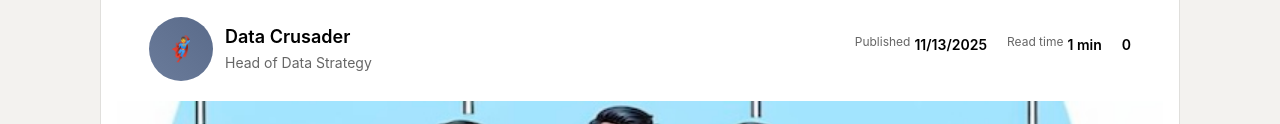
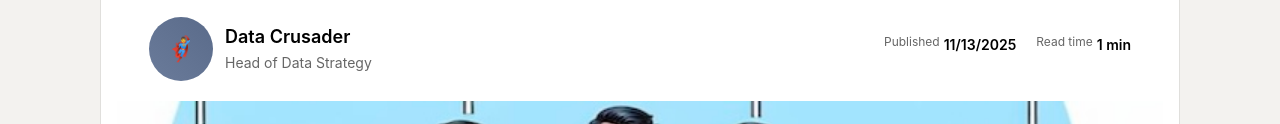
Before and after one commit to denizen-star/kblog, a website: page articles/data-bi-analytics-ml-and-ai-are-we-viewing-them-as-one-function-one-team-or-competing-functions-/index.html in a window 1280 px wide. Shown: the part 504-628 px from the top of the page. Drawn offline with Linux system fonts and the light colour scheme.

Commit message:
Remove leftover Views counter stat-item displaying '0' from article headers

```diff
--- a/articles/data-bi-analytics-ml-and-ai-are-we-viewing-them-as-one-function-one-team-or-competing-functions-/index.html
+++ b/articles/data-bi-analytics-ml-and-ai-are-we-viewing-them-as-one-function-one-team-or-competing-functions-/index.html
@@ -143,10 +143,7 @@
                                 <span class="stat-label">Read time</span>
                                 <span class="stat-value">1 min</span>
                             </div>
-                            <div class="stat-item">
-                                <span class="stat-value">0</span>
                             </div>
-                        </div>
                     </div>
                 </header>
 
```
Also changed, not shown: articles/fusion-blueprint-the-blueprint-for-velocity-three-non-negotiable-pillars-of-intelligent-fusion-23-/index.html (+0 -3 lines), articles/fusion-blueprint-the-data-strategy-mandate-why-a-half-committed-pivot-guarantees-failure/index.html (+0 -3 lines), articles/information-asymmetry-how-does-it-impact-your-business-13/index.html (+0 -3 lines), articles/information-asymmetry-ia-4-executive-pillars-to-conquer-ia-33/index.html (+0 -3 lines), articles/information-asymmetry-ia-unpacking-internal-asymmetry-silos-power-and-ethics-23/index.html (+0 -3 lines), articles/information-asymmetry/index.html (+0 -3 lines), articles/stop-debating-silos-the-hidden-cost-killing-your-data-strategy/index.html (+0 -3 lines), articles/the-data-driven-enterpriseconfluence-vs-consolidation/index.html (+0 -3 lines), articles/the-hands-on-head-of-datas-the-first-10-days-architectural-excavation-phase/index.html (+0 -3 lines), articles/the-hands-on-head-of-datas-the-first-90-days-strategic-acceleration-roadmap/index.html (+0 -3 lines).
